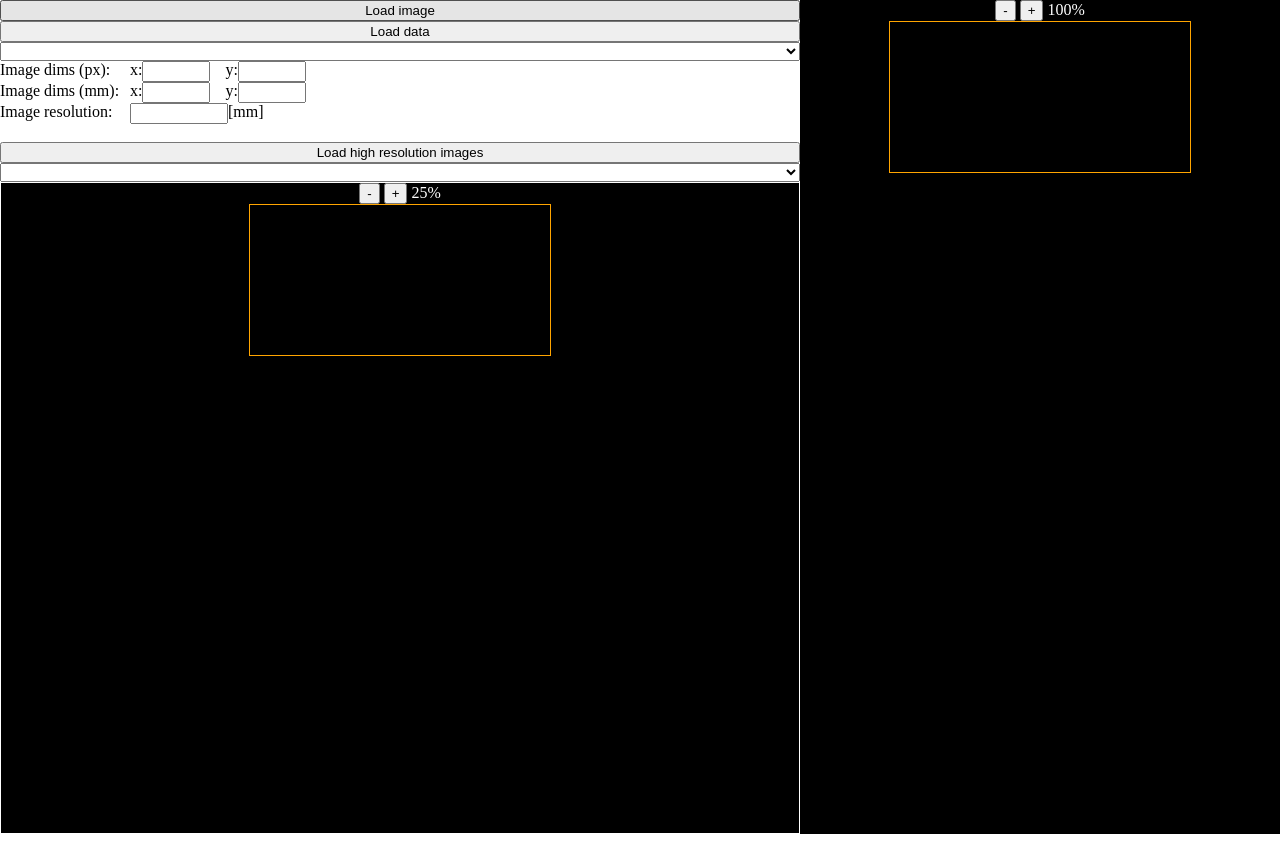
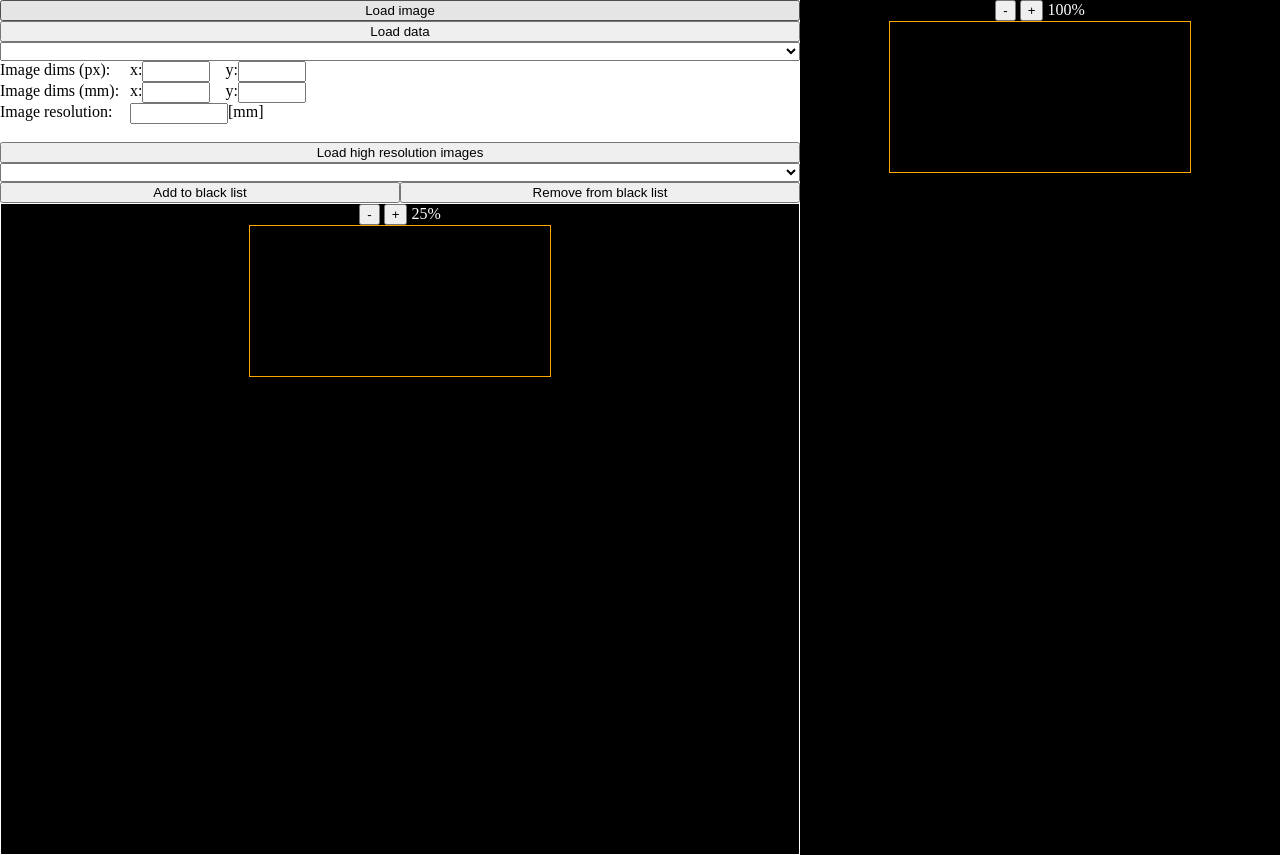
Before and after one commit to SergeyLebedkin/FabricsMLWeb, a website built with webpack: page src/select.html in a window 1280 px wide. Before the commit the page ends 834 px from the top, so only its background shows below. Built offline with nearby package versions, Linux system fonts and the light colour scheme.

Commit message:
fix selection hi res box

```diff
--- a/src/js/select.js
+++ b/src/js/select.js
@@ -112,7 +112,7 @@ function selectImagesHRUpdate() {
         // create new selector
         var optionImage = document.createElement('option');
         optionImage.value = imageInfo.highResolutionImageInfos[i];
-        optionImage.innerHTML = (i+1).toString() + " - " + gImageInfoList[i].fileRef.name;imageInfo.highResolutionImageInfos[i].fileRef.name;
+        optionImage.innerHTML = (i+1).toString() + " - " + imageInfo.highResolutionImageInfos[i].fileRef.name;
         selectImagesHR.appendChild(optionImage);
     }
 
--- a/src/select.html
+++ b/src/select.html
@@ -41,6 +41,10 @@
             <button id="buttonLoadImageFileHR">Load high resolution images</button>
             <input type="file" multiple id="inputImageFileHR" style="display:none">
             <select id="selectImagesHR"></select>
+            <div class="row-panel">
+                <button id="buttonBlackListAdd" style="width: 100%">Add to black list</button>
+                <button id="buttonBlackListRemove" style="width: 100%">Remove from black list</button>
+            </div>
             <div class="highres_image_panel">
                 <div style="flex-direction: row; text-align: center">
                     <button id="buttonScaleDownHR">-</button>
```
